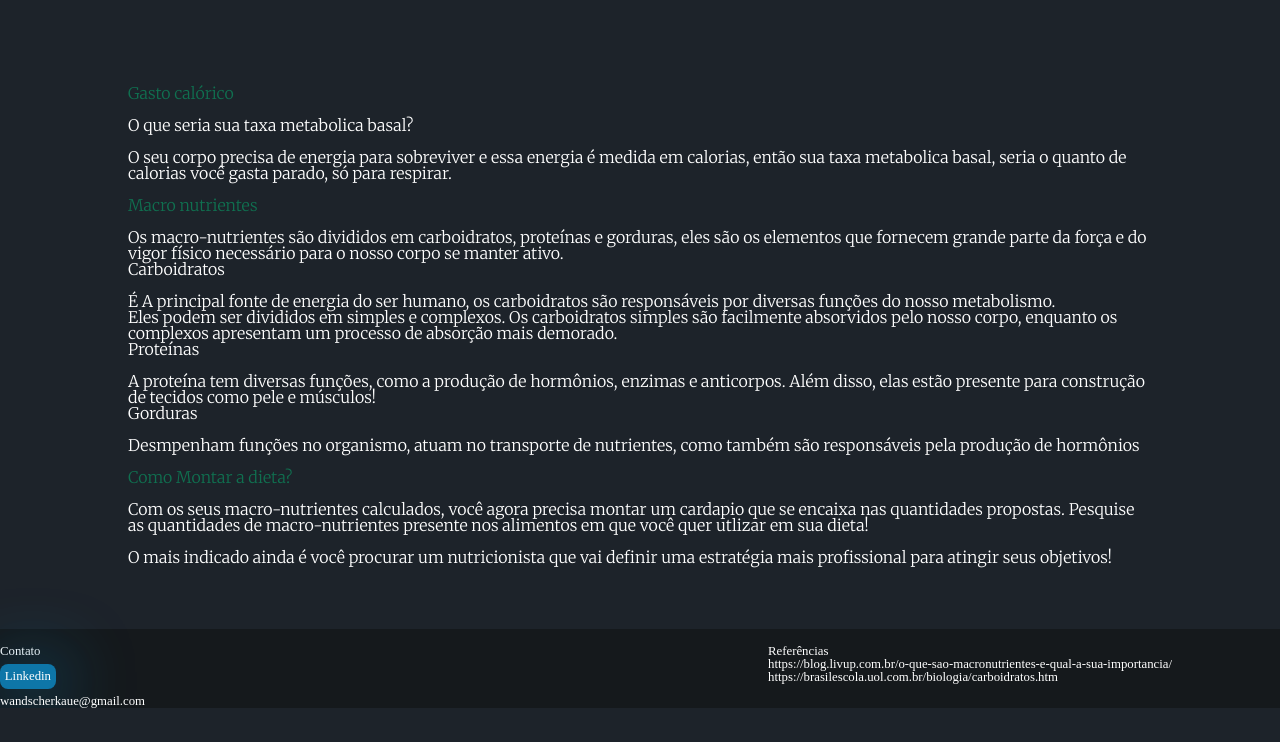
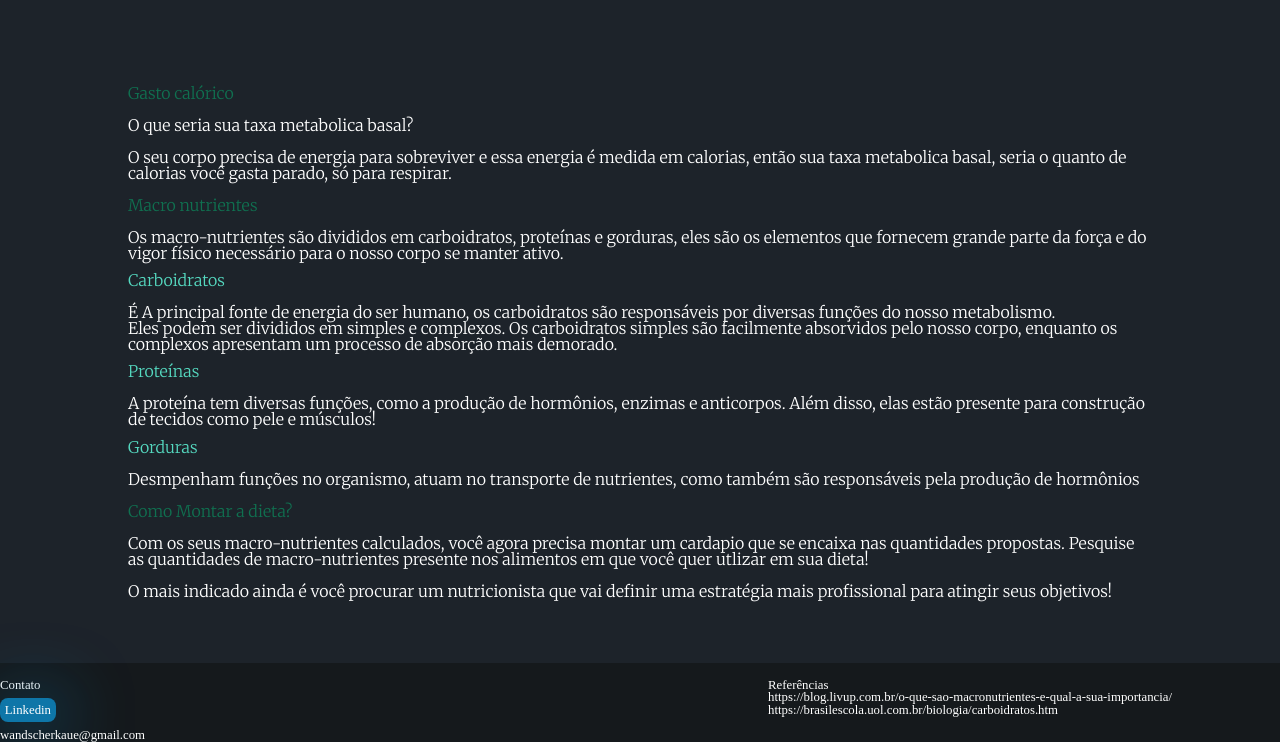
Before and after one commit to kauewa/Dieta-para-todos, a plain HTML site: page index.html in a window 1280 px wide. Shown: the part 2177-2919 px from the top of the page. Before the commit the page ends 2885 px from the top, so only its background shows below. Drawn offline with Linux system fonts and the light colour scheme.

Commit message:
concertanto conteudo

```diff
--- a/CSS/style.css
+++ b/CSS/style.css
@@ -140,6 +140,11 @@ form{
 
 .box-information h2{
     color: #107050;
+}
+
+.box-information h3{
+    color: #55d9c0;
+    margin-top: 0.7rem;
 }
 
 .box-information p{
```
